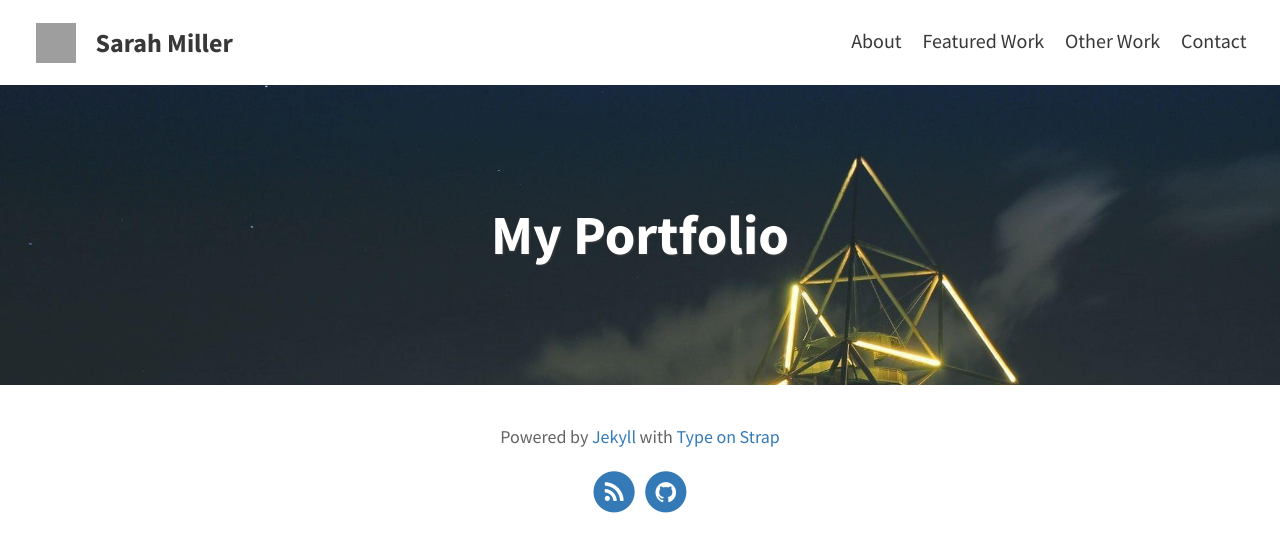
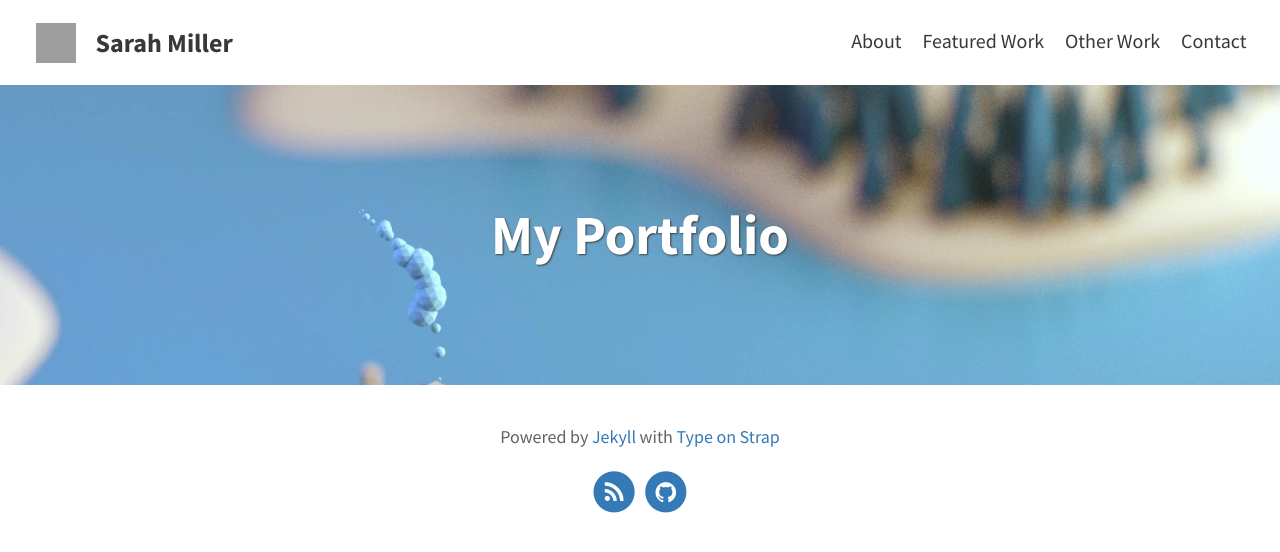
Before and after one commit to smillerworks/portfolio, a Jekyll site: the page built from index.html, in a window 1280 px wide. Shown: the top 552 px of the page. Built offline with Jekyll 4.4.1, drawn with Linux system fonts in a browser that asks for light colours; the list of posts is cut into pages by our own code; grey boxes are pictures that could not be loaded.

Commit message:
Update _config.yml

```diff
--- a/_config.yml
+++ b/_config.yml
@@ -10,7 +10,7 @@ favicon: assets/favicon.ico                             # Icon displayed in the
 
 # Header and footer text
 header_text: My Portfolio  # Change Blog header text
-header_feature_image: assets/img/pexels/triangular.jpeg
+header_feature_image: assets/img/boat_house.jpg
 footer_text: >
   Powered by <a href="https://jekyllrb.com/">Jekyll</a> with <a href="https://github.com/sylhare/Type-on-Strap">Type on Strap</a>
 
```
